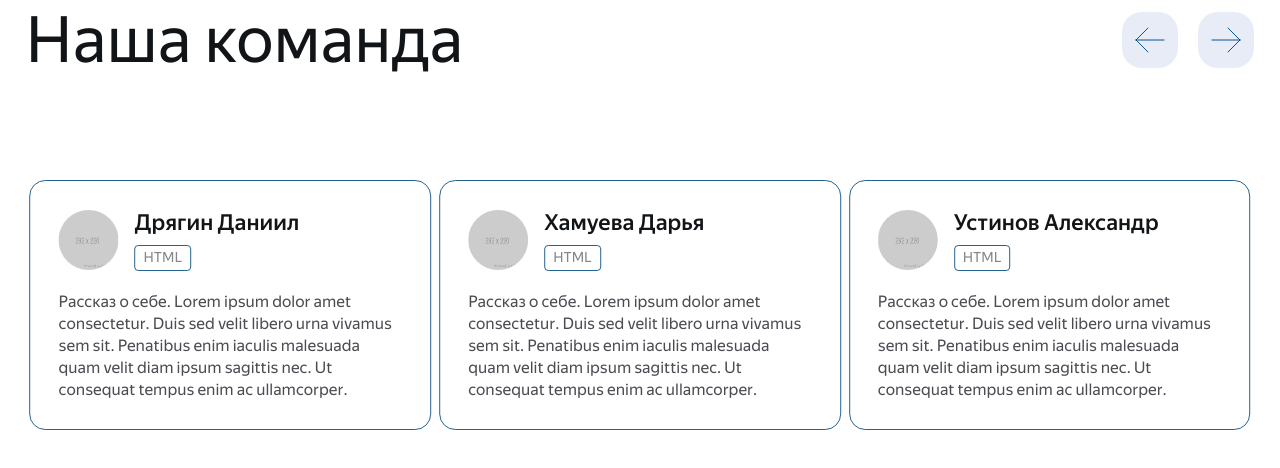
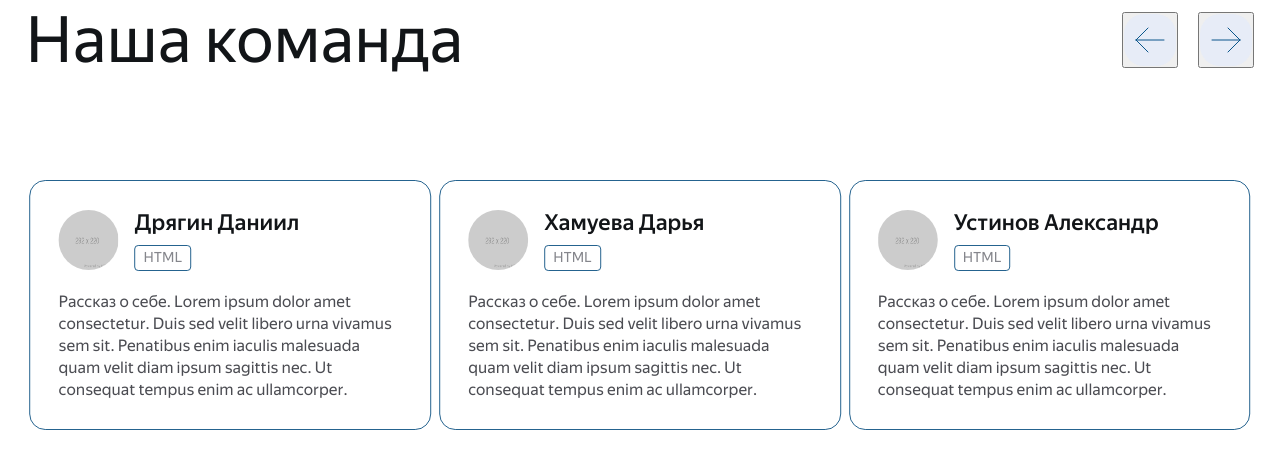
Before and after one commit to SergeiKachenia/Lorem-Ipsum-Team-landing, a React (Create React App) app: page / in a window 1280 px wide. Shown: the top 468 px of the page. Built offline with nearby package versions, Linux system fonts and the light colour scheme.

Commit message:
fix: функции onClick вынесены в отдельные переменные

```diff
--- a/src/components/OurTeam/OurTeam.tsx
+++ b/src/components/OurTeam/OurTeam.tsx
@@ -30,27 +30,23 @@ export const OurTeam: React.FC<IOurTeamProps> = ({ teamList }) => {
     1024: { items: 3 },
     1300: { items: 3, itemsFit: 'contain' },
   };
+  const nextSlideHandler = (e: React.MouseEvent<HTMLButtonElement, MouseEvent>): void => {
+    carousel?.current?.slideNext(e);
+  };
+  const prevSlideHandler = (e: React.MouseEvent<HTMLButtonElement, MouseEvent>): void => {
+    carousel?.current?.slidePrev(e);
+  };
   return (
     <div className={styles.container}>
       <div className={styles.headerContainer}>
         <span className={styles.headerText}>Наша команда</span>
         <div className={styles.buttons}>
-          <div
-            className={styles.button}
-            onClick={(e) => {
-              carousel?.current?.slidePrev(e);
-            }}
-          >
+          <button className={styles.button} onClick={nextSlideHandler}>
             <ArrowButton isLeft={true} />
-          </div>
-          <div
-            className={styles.button}
-            onClick={(e) => {
-              carousel?.current?.slideNext(e);
-            }}
-          >
+          </button>
+          <button className={styles.button} onClick={prevSlideHandler}>
             <ArrowButton isLeft={false} />
-          </div>
+          </button>
         </div>
       </div>
       <AliceCarousel
```
